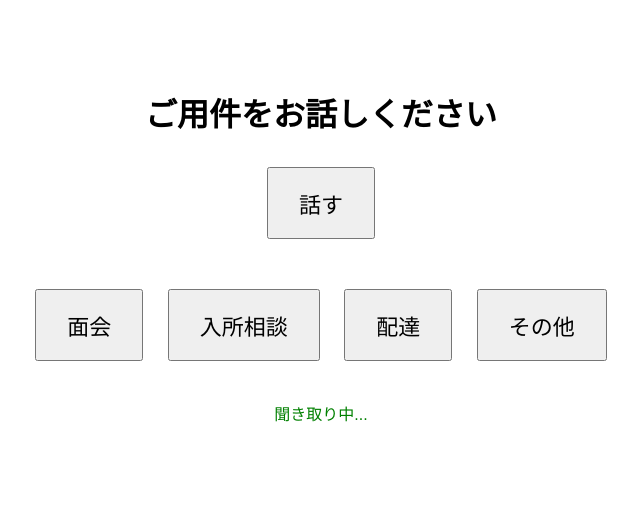
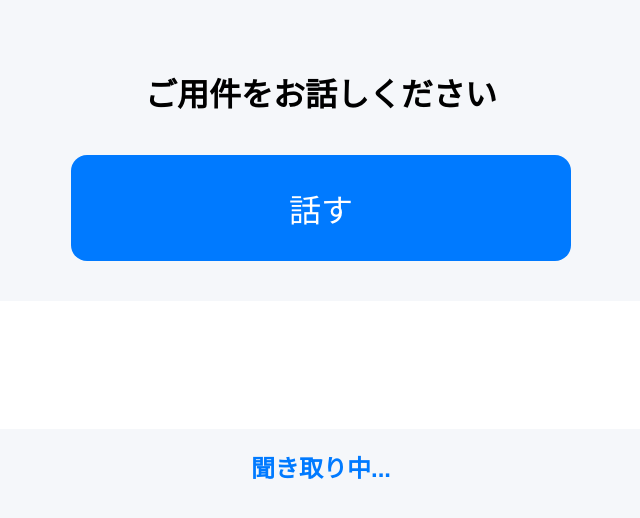
Before and after one commit to tbt3221/reception-mvp, a plain HTML site: page index.html in a window 1280 px wide. Both pictures are taken after a click on the button "話す". Shown: the whole page, without its empty margins (319-959 px from the left). Drawn offline with Linux system fonts and the light colour scheme.

Commit message:
index.html

```diff
--- a/index.html
+++ b/index.html
@@ -4,43 +4,62 @@
   <meta charset="UTF-8">
   <title>受付</title>
   <meta name="viewport" content="width=device-width, initial-scale=1.0">
+
   <style>
     body {
-      font-family: sans-serif;
+      font-family: "Hiragino Kaku Gothic ProN", "Noto Sans JP", sans-serif;
       text-align: center;
-      padding-top: 60px;
+      background: #f5f7fa;
+      padding: 40px 20px;
     }
+
+    h1 {
+      font-size: 32px;
+      margin-bottom: 40px;
+    }
+
     button {
-      font-size: 22px;
-      padding: 18px 30px;
-      margin: 10px;
+      width: 90%;
+      max-width: 500px;
+      font-size: 32px;
+      padding: 30px;
+      border-radius: 16px;
+      border: none;
+      background: #007aff;
+      color: #fff;
+      cursor: pointer;
     }
+
+    button:active {
+      background: #005fcc;
+    }
+
     #result {
-      margin-top: 30px;
-      font-size: 20px;
-      color: #333;
+      margin-top: 40px;
+      font-size: 28px;
+      background: #ffffff;
+      padding: 24px;
+      border-radius: 12px;
+      min-height: 80px;
     }
+
     #status {
       margin-top: 20px;
-      color: green;
+      font-size: 24px;
+      font-weight: bold;
     }
-    .purpose-buttons {
-      margin-top: 30px;
-    }
+
+    .status-wait { color: #007aff; }
+    .status-success { color: #2e7d32; }
+    .status-error { color: #c62828; }
   </style>
 </head>
+
 <body>
 
   <h1>ご用件をお話しください</h1>
 
   <button onclick="startSpeech()">話す</button>
-
-  <div class="purpose-buttons">
-    <button onclick="sendPurpose('面会に来ました')">面会</button>
-    <button onclick="sendPurpose('入所・利用の相談です')">入所相談</button>
-    <button onclick="sendPurpose('配達です')">配達</button>
-    <button onclick="sendPurpose('その他のご用件です')">その他</button>
-  </div>
 
   <div id="result"></div>
   <div id="status"></div>
@@ -50,7 +69,7 @@
 
     function startSpeech() {
       if (!('webkitSpeechRecognition' in window)) {
-        alert('このブラウザは音声入力に対応していません');
+        alert('この端末は音声入力に対応していません');
         return;
       }
 
@@ -59,44 +78,28 @@
       recognition.interimResults = false;
       recognition.continuous = false;
 
-      document.getElementById('status').innerText = '聞き取り中...';
+      setStatus('聞き取り中...', 'status-wait');
+      document.getElementById('result').innerText = '';
 
       recognition.start();
 
       recognition.onresult = function(event) {
         const text = event.results[0][0].transcript;
-        showResult(text);
+        document.getElementById('result').innerText = text;
+
         sendToN8n(text);
+        autoClear();
       };
 
       recognition.onerror = function() {
-        document.getElementById('status').innerText = '音声認識に失敗しました';
+        setStatus('音声認識に失敗しました', 'status-error');
       };
-    }
-
-    function sendPurpose(text) {
-      showResult(text);
-      sendToN8n(text);
-    }
-
-    function showResult(text) {
-      document.getElementById('result').innerText = text;
-      document.getElementById('status').innerText = '';
-
-      // 表示を自動消去（15秒）
-      clearTimeout(clearTimer);
-      clearTimer = setTimeout(() => {
-        document.getElementById('result').innerText = '';
-        document.getElementById('status').innerText = '';
-      }, 15000);
     }
 
     function sendToN8n(text) {
       fetch('https://n8n.srv1050188.hstgr.cloud/webhook/reception', {
         method: 'POST',
-        headers: {
-          'Content-Type': 'application/json'
-        },
+        headers: { 'Content-Type': 'application/json' },
         body: JSON.stringify({
           message: text,
           source: 'reception-ipad',
@@ -104,11 +107,25 @@
         })
       })
       .then(() => {
-        document.getElementById('status').innerText = 'スタッフに通知しました';
+        setStatus('スタッフに送信しました', 'status-success');
       })
       .catch(() => {
-        document.getElementById('status').innerText = '送信に失敗しました';
+        setStatus('送信に失敗しました', 'status-error');
       });
+    }
+
+    function setStatus(text, className) {
+      const status = document.getElementById('status');
+      status.innerText = text;
+      status.className = className;
+    }
+
+    function autoClear() {
+      clearTimeout(clearTimer);
+      clearTimer = setTimeout(() => {
+        document.getElementById('result').innerText = '';
+        document.getElementById('status').innerText = '';
+      }, 15000); // 15秒後に自動消去
     }
   </script>
 
```
